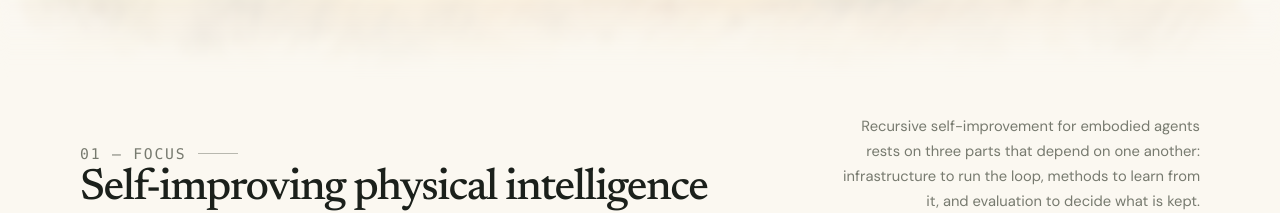
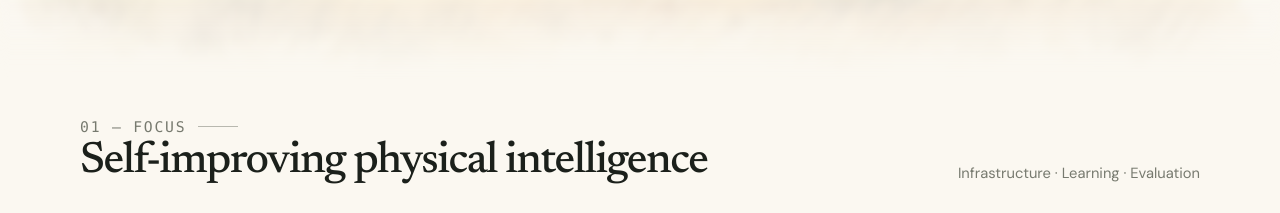
Before and after one commit to zhanxch/zhanxch.github.io, a plain HTML site: page index.html in a window 1280 px wide. Shown: the part 755-968 px from the top of the page. Drawn offline with Linux system fonts and the light colour scheme.

Commit message:
Condense the Focus introduction to three keywords

```diff
--- a/index.html
+++ b/index.html
@@ -72,7 +72,7 @@
     <section class="wrap section" id="interests" aria-labelledby="interests-title">
       <header class="section-head reveal">
         <div><p class="kicker">01 — Focus</p><h2 id="interests-title">Self-improving physical intelligence</h2></div>
-        <p>Recursive self-improvement for embodied agents rests on three parts that depend on one another: infrastructure to run the loop, methods to learn from it, and evaluation to decide what is kept.</p>
+        <p>Infrastructure · Learning · Evaluation</p>
       </header>
       <ol class="themes">
         <li class="theme reveal">
```
